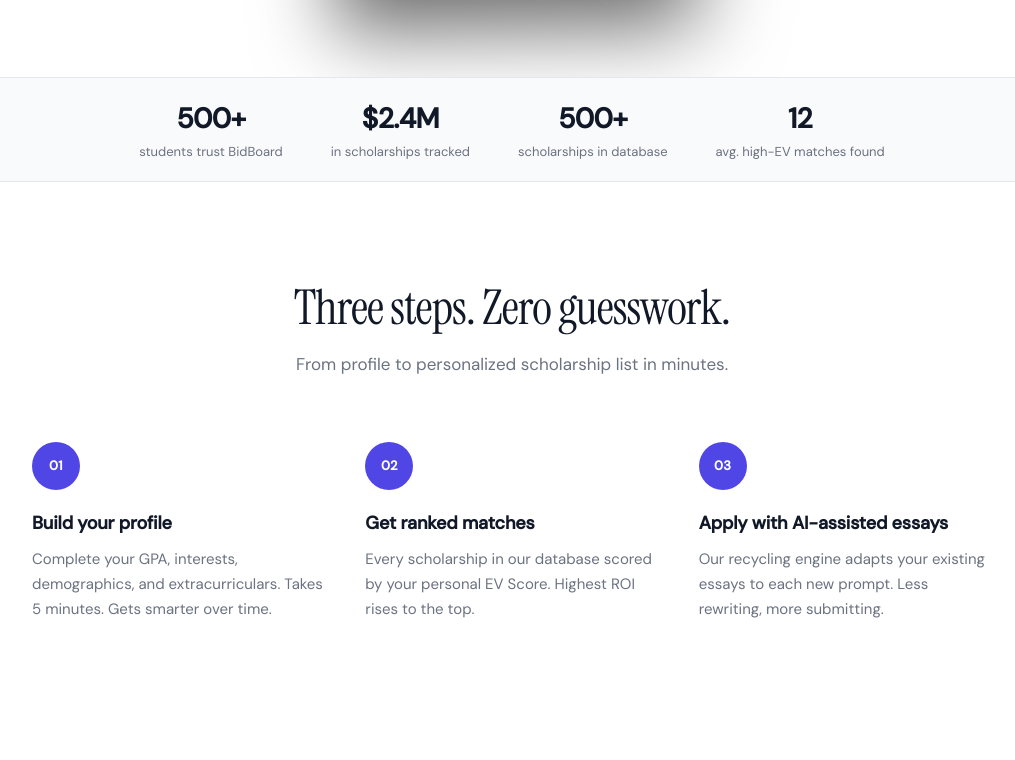
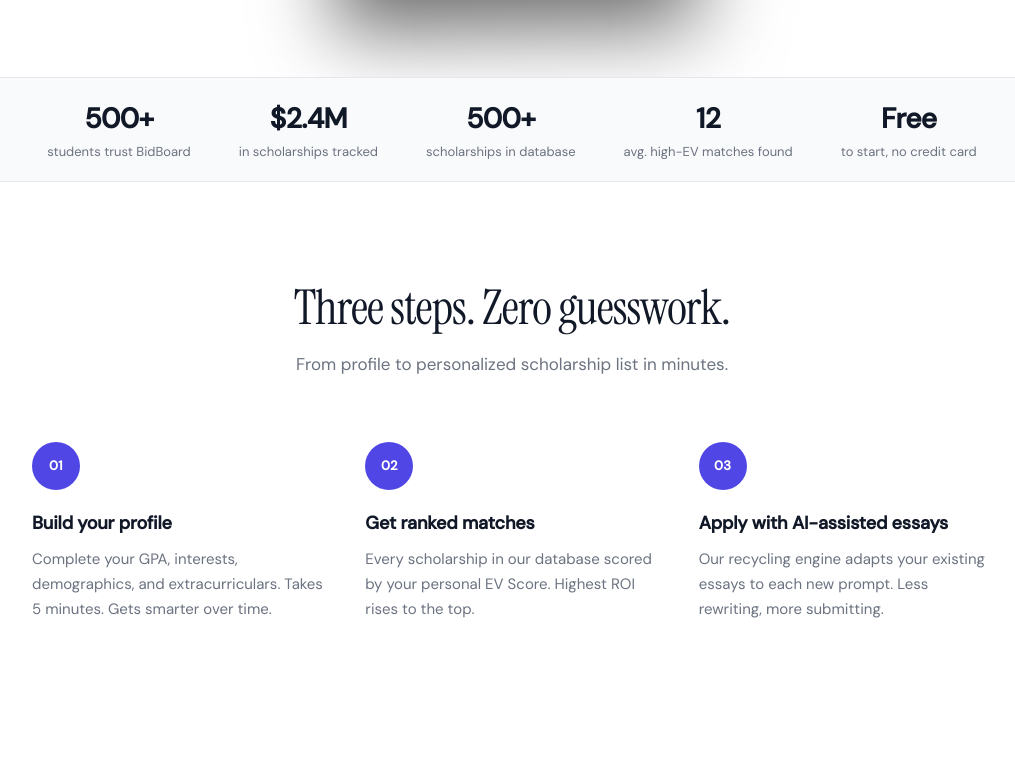
Before and after one commit to Dexterity-PA/-BidBoard, a Next.js app: page / in a window 1280 px wide. Shown: the part 820-1580 px from the top of the page, without its empty margins (128-1143 px from the left). Built offline with nearby package versions, Linux system fonts and the light colour scheme.

Commit message:
fix: main landmark, Testimonials bg, 5th stat, testimonial copy

```diff
--- a/app/page.tsx
+++ b/app/page.tsx
@@ -280,6 +280,7 @@ const proofStats = [
   { value: "$2.4M", label: "in scholarships tracked" },
   { value: "500+",  label: "scholarships in database" },
   { value: "12",    label: "avg. high-EV matches found" },
+  { value: "Free",  label: "to start, no credit card" },
 ];
 
 function SocialProofBar() {
@@ -880,7 +881,7 @@ const testimonials = [
   },
   {
     quote:
-      "My counselor put our whole cohort on BidBoard. I found 9 matches in my first session.",
+      "My counselor put our whole cohort on BidBoard. Average student found 9 matches in their first session.",
     name: "Priya K.",
     school: "Stanford '27",
     won: "$12,000",
@@ -889,7 +890,7 @@ const testimonials = [
 
 function Testimonials() {
   return (
-    <section style={{ background: C.surface1, padding: "100px 24px" }}>
+    <section style={{ background: C.white, padding: "100px 24px" }}>
       <ScrollReveal>
         <h2
           className="mkt-section-h2"
@@ -1511,6 +1512,7 @@ export default function LandingPage() {
   return (
     <div style={{ background: C.white }}>
       <Nav />
+      <main>
         <Hero />
         <SocialProofBar />
         <HowItWorks />
@@ -1519,6 +1521,7 @@ export default function LandingPage() {
         <Pricing />
         <ForCounselorsCTA />
         <FinalCTA />
+      </main>
       <Footer />
     </div>
   );
```
Lines whose indentation alone changed are shown as unchanged.
